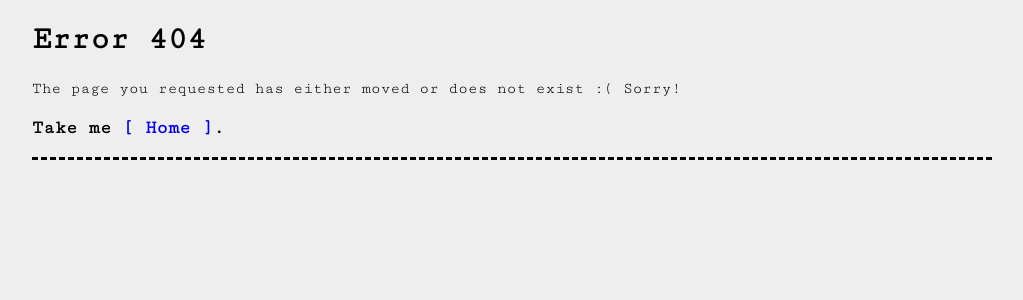
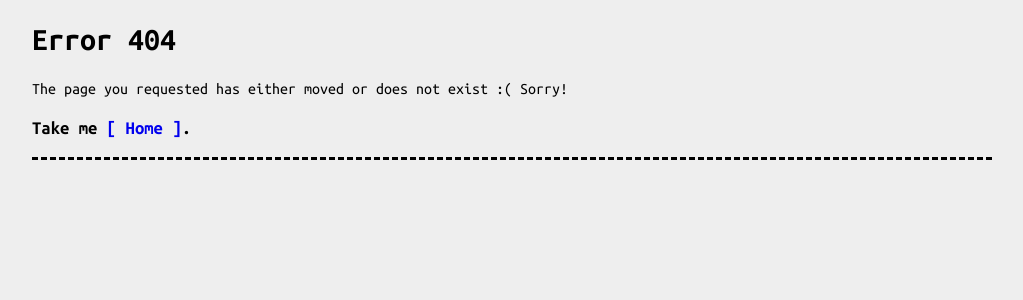
Before and after one commit to f10w3r-dance/f10w3r-dance.github.io, a Jekyll site: the page built from 404.html, in a window 1280 px wide. Shown: the top 300 px of the page, without its empty margins (128-1151 px from the left). Built offline with Jekyll 4.4.1, drawn with Linux system fonts in a browser that asks for light colours; nearby versions of some CDN libraries.

Commit message:
Update style.css

```diff
--- a/css/style.css
+++ b/css/style.css
@@ -1,5 +1,5 @@
-@import url(//fonts.googleapis.com/earlyaccess/nanumpenscript.css);
-
+@import url('https://fonts.googleapis.com/css2?family=Noto+Sans+KR:wght@100;300;400;500;700;900&display=swap');
+@import url('https://fonts.googleapis.com/css2?family=Ubuntu+Mono:ital,wght@0,400;0,700;1,400;1,700&display=swap');
 body {
   background-color: #eee;
   color: #000;
@@ -24,7 +24,7 @@ hr {
   width: 90%;
   margin-left: auto;
   margin-right: auto;
-  font-family: 'Cutive Mono', 'Nanum Pen Script';
+  font-family: 'Ubuntu Mono', monospace, 'Noto Sans KR', sans-serif;
 }
 
 .container .buttons {
```
